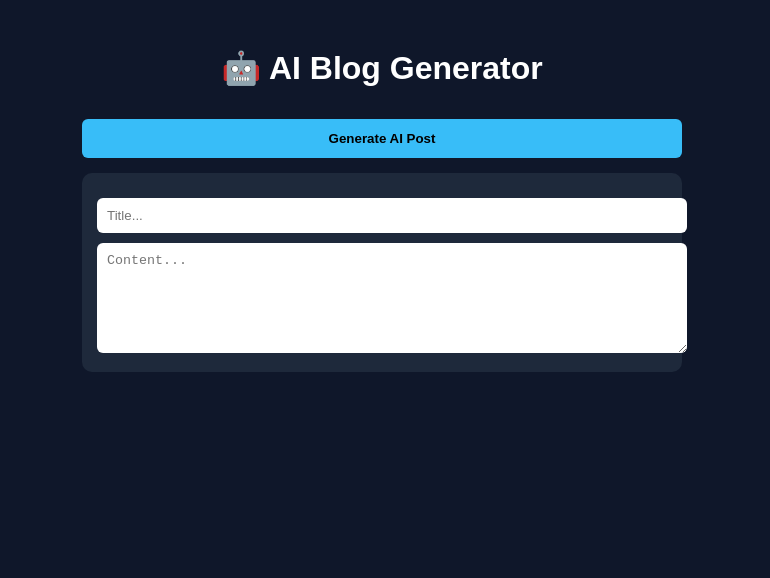
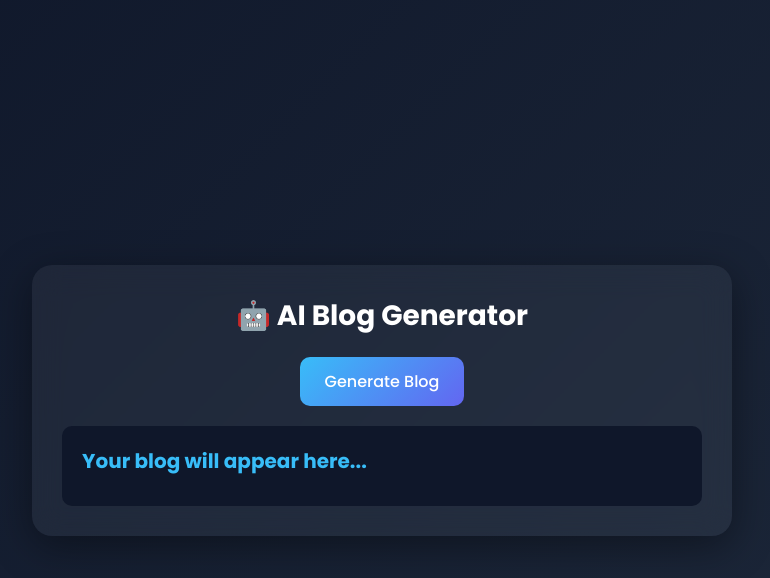
Before and after one commit to theroamingcode-phantom/My-Earnings-Website-, a website: page public/index.html in a window 1280 px wide. Shown: the whole page, without its empty margins (258-1028 px from the left). Drawn offline with Linux system fonts and the light colour scheme.

Commit message:
Update index.html

```diff
--- a/public/index.html
+++ b/public/index.html
@@ -1,100 +1,122 @@
 <!DOCTYPE html>
 <html lang="en">
 <head>
-  <meta charset="UTF-8" />
-  <meta name="viewport" content="width=device-width, initial-scale=1.0"/>
+  <meta charset="UTF-8">
   <title>AI Blog Generator</title>
+  <meta name="viewport" content="width=device-width, initial-scale=1.0">
+
+  <!-- Google Font -->
+  <link href="https://fonts.googleapis.com/css2?family=Poppins:wght@300;500;700&display=swap" rel="stylesheet">
 
   <style>
+    * {
+      margin: 0;
+      padding: 0;
+      box-sizing: border-box;
+      font-family: 'Poppins', sans-serif;
+    }
+
     body {
-      font-family: Arial, sans-serif;
-      background: #0f172a;
+      background: linear-gradient(135deg, #0f172a, #1e293b);
       color: white;
-      padding: 20px;
+      display: flex;
+      justify-content: center;
+      align-items: center;
+      height: 100vh;
+    }
+
+    .container {
+      width: 90%;
+      max-width: 700px;
+      background: rgba(255,255,255,0.05);
+      backdrop-filter: blur(15px);
+      border-radius: 20px;
+      padding: 30px;
+      box-shadow: 0 10px 40px rgba(0,0,0,0.4);
+      text-align: center;
     }
 
     h1 {
-      text-align: center;
-    }
-
-    .container {
-      max-width: 600px;
-      margin: auto;
-    }
-
-    input, textarea {
-      width: 100%;
-      padding: 10px;
-      margin-top: 10px;
-      border-radius: 6px;
-      border: none;
+      font-size: 28px;
+      margin-bottom: 20px;
+      font-weight: 700;
     }
 
     button {
-      margin-top: 10px;
-      padding: 12px;
-      width: 100%;
+      background: linear-gradient(135deg, #38bdf8, #6366f1);
       border: none;
-      border-radius: 6px;
-      background: #38bdf8;
-      color: black;
-      font-weight: bold;
+      padding: 12px 25px;
+      border-radius: 10px;
+      color: white;
+      font-size: 16px;
       cursor: pointer;
+      transition: 0.3s;
+      margin-bottom: 20px;
     }
 
-    .box {
-      background: #1e293b;
-      padding: 15px;
-      margin-top: 15px;
+    button:hover {
+      transform: scale(1.05);
+      box-shadow: 0 5px 20px rgba(99,102,241,0.6);
+    }
+
+    .output {
+      background: #0f172a;
       border-radius: 10px;
+      padding: 20px;
+      text-align: left;
+      max-height: 300px;
+      overflow-y: auto;
+    }
+
+    .title {
+      font-size: 20px;
+      font-weight: 600;
+      margin-bottom: 10px;
+      color: #38bdf8;
     }
 
     .loading {
-      text-align: center;
+      display: none;
       margin-top: 10px;
+      font-size: 14px;
       color: #94a3b8;
     }
+
   </style>
 </head>
 
 <body>
 
+<div class="container">
   <h1>🤖 AI Blog Generator</h1>
 
-  <div class="container">
+  <button onclick="generateBlog()">Generate Blog</button>
 
-    <button onclick="generatePost()">Generate AI Post</button>
+  <div class="loading" id="loading">⏳ Generating AI content...</div>
 
-    <div class="loading" id="loading" style="display:none;">
-      Generating... ⏳
+  <div class="output">
+    <div class="title" id="title">Your blog will appear here...</div>
+    <div id="content"></div>
   </div>
-
-    <div class="box">
-      <input id="title" placeholder="Title..." />
-      <textarea id="content" rows="6" placeholder="Content..."></textarea>
-    </div>
-
 </div>
 
 <script>
-    async function generatePost() {
-      const loading = document.getElementById("loading");
-      loading.style.display = "block";
+  async function generateBlog() {
+    document.getElementById("loading").style.display = "block";
 
     try {
-        const res = await fetch(window.location.origin + "/generate");
-
+      const res = await fetch("/generate");
       const data = await res.json();
 
-        document.getElementById("title").value = data.title || "";
-        document.getElementById("content").value = data.content || "";
+      document.getElementById("title").innerText = data.title;
+      document.getElementById("content").innerText = data.content;
 
     } catch (err) {
-        console.error(err);
-        alert("Error generating post ❌");
+      document.getElementById("title").innerText = "Error ❌";
+      document.getElementById("content").innerText = "Failed to fetch AI blog.";
     }
 
-      loading.style.display = "none";
+    document.getElementById("loading").style.display = "none";
   }
 </script>
 
```
Lines whose indentation alone changed are shown as unchanged.
